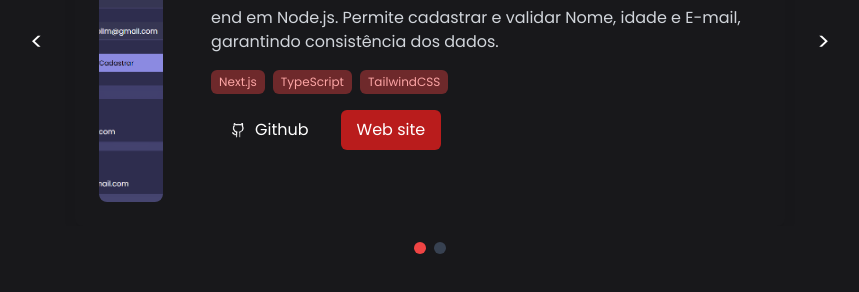
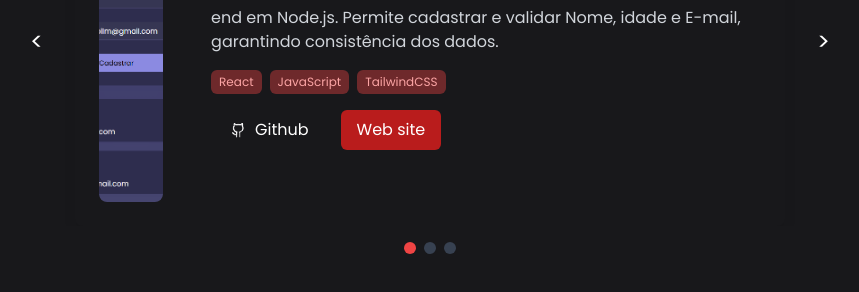
Before and after one commit to Daischi/portfolio, a React (Vite) app: page / in a window 1280 px wide. Shown: the part 2800-3092 px from the top of the page, without its empty margins (210-1069 px from the left). Built offline with nearby package versions, Linux system fonts and the light colour scheme.

Commit message:
Vinculando Links da Aba Projetos

```diff
--- a/src/Home.jsx
+++ b/src/Home.jsx
@@ -5,23 +5,31 @@ import AOS from "aos"
 import "aos/dist/aos.css"
 import Foto from "./assets/github.png"
 import projetoimg from "./assets/projeto.png"
+import tradutor from "./assets/tradutor.png"
 
 const projects = [
   {
     title: "Cadastro de Usuarios",
     description:
       "Sistema de cadastro de usuários com front-end em React e back-end em Node.js. Permite cadastrar e validar Nome, idade e E-mail, garantindo consistência dos dados.",
-    tags: ["Next.js", "TypeScript", "TailwindCSS"],
-    codeLink: "#",
-    demoLink: "#",
+    tags: ["React", "JavaScript", "TailwindCSS"],
+    codeLink: "https://github.com/Daischi/Cadastro-de-Usuario",
+    demoLink: "https://registro-usuarios-p420i6z56-guilherme-poppi-limas-projects.vercel.app/",
   },
   {
-    title: "E-commerce Platform",
-    description: "A full-stack e-commerce solution with real-time updates and payment integration.",
-    tags: ["Next.js", "TypeScript", "TailwindCSS"],
-    codeLink: "#",
-    demoLink: "#",
+    title: "Tradutor de Linguas",
+    description: "Tradutor de Línguas, uma aplicação de tradução simples e elegante desenvolvida em React. Este projeto permite aos usuários traduzir textos entre várias línguas de forma fácil e intuitiva.",
+    tags: ["React", "JavaScript", "TailwindCSS"],
+    codeLink: "https://github.com/Daischi/Tradutor",
+    demoLink: "https://tradutor-cxwozngvm-guilherme-poppi-limas-projects.vercel.app/",
   },
+{
+    title: "Poppi Books",
+    description: "Poppi Book o projeto de um site de livros feito para treinar e demonstrar responsividade para todos os tipos de tela. Navegue, descubra e desfrute de uma experiência de leitura perfeita em qualquer dispositivo!",
+    tags: ["HTML", "JavaScript", "CSS"],
+    codeLink: "https://github.com/Daischi/Poppi__Books",
+    demoLink: "https://daischi.github.io/Poppi__Books/",
+  }
 ]
 
 // Skill categories data
@@ -404,6 +412,7 @@ export default function Home() {
                   className="flex gap-4"
                 >
                   <motion.a
+                    target="_blank"
                     whileHover={{ scale: 1.05 }}
                     whileTap={{ scale: 0.95 }}
                     href={projects[currentIndex].codeLink}
@@ -419,6 +428,7 @@ export default function Home() {
                     whileTap={{ scale: 0.95 }}
                     href={projects[currentIndex].demoLink}
                     className="flex items-center bg-red-700 text-white px-4 py-2 rounded-md hover:opacity-75 transition duration-300 hover:text-[#222222]"
+                    target="_blank"
                   >
                     Web site
                   </motion.a>
```
Also changed, not shown: src/assets/tradutor.png (added).
